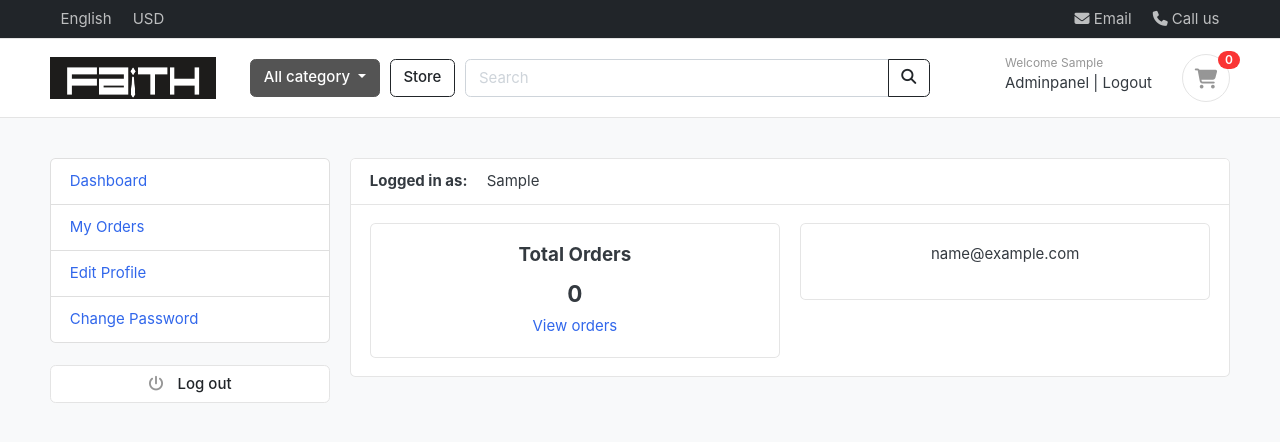
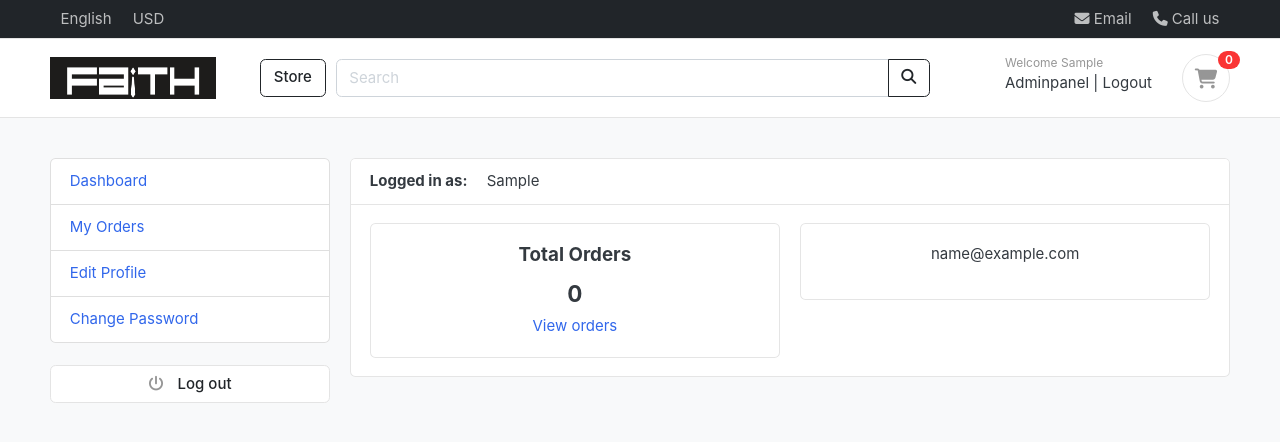
Before and after one commit to Euclid1311/Project, a Django app: page /accounts/account/ in a window 1280 px wide. Shown: the top 442 px of the page. Run offline with Django 4.2, Linux system fonts and the light colour scheme; the visitor is signed in with stand-in values (Sample User, id 1); data comes from the database, SQL or seed files in the repository; data that the repository does not hold is empty; parts of the project's set-up code (start-up, migrations or seed data) failed here and were passed over; some libraries are stand-ins or nearby versions; some web fonts are replaced.

Commit message:
temperroer2

```diff
--- a/ecart/templates/includes/nav.html
+++ b/ecart/templates/includes/nav.html
@@ -32,7 +32,7 @@
             </a> <!-- brand-wrap.// -->
         </div>
         <div class="col-lg col-sm col-md col-6 flex-grow-0">
-            <div class="category-wrap dropdown d-inline-block float-right">
+            {% comment %} <div class="category-wrap dropdown d-inline-block float-right">
                 <button type="button" class="btn btn-secondary dropdown-toggle" data-toggle="dropdown">
                     <i class=""></i> All category
                 </button>
@@ -44,7 +44,7 @@
 
                     {% endfor %}
                 </div>
-            </div>  <!-- category-wrap.// -->
+            </div>  <!-- category-wrap.// --> {% endcomment %}
         </div> <!-- col.// -->
         <a href="{% url 'store' %}" class="btn btn-outline-dark">Store</a>
         <div class="col-lg  col-md-6 col-sm-12 col">
```
